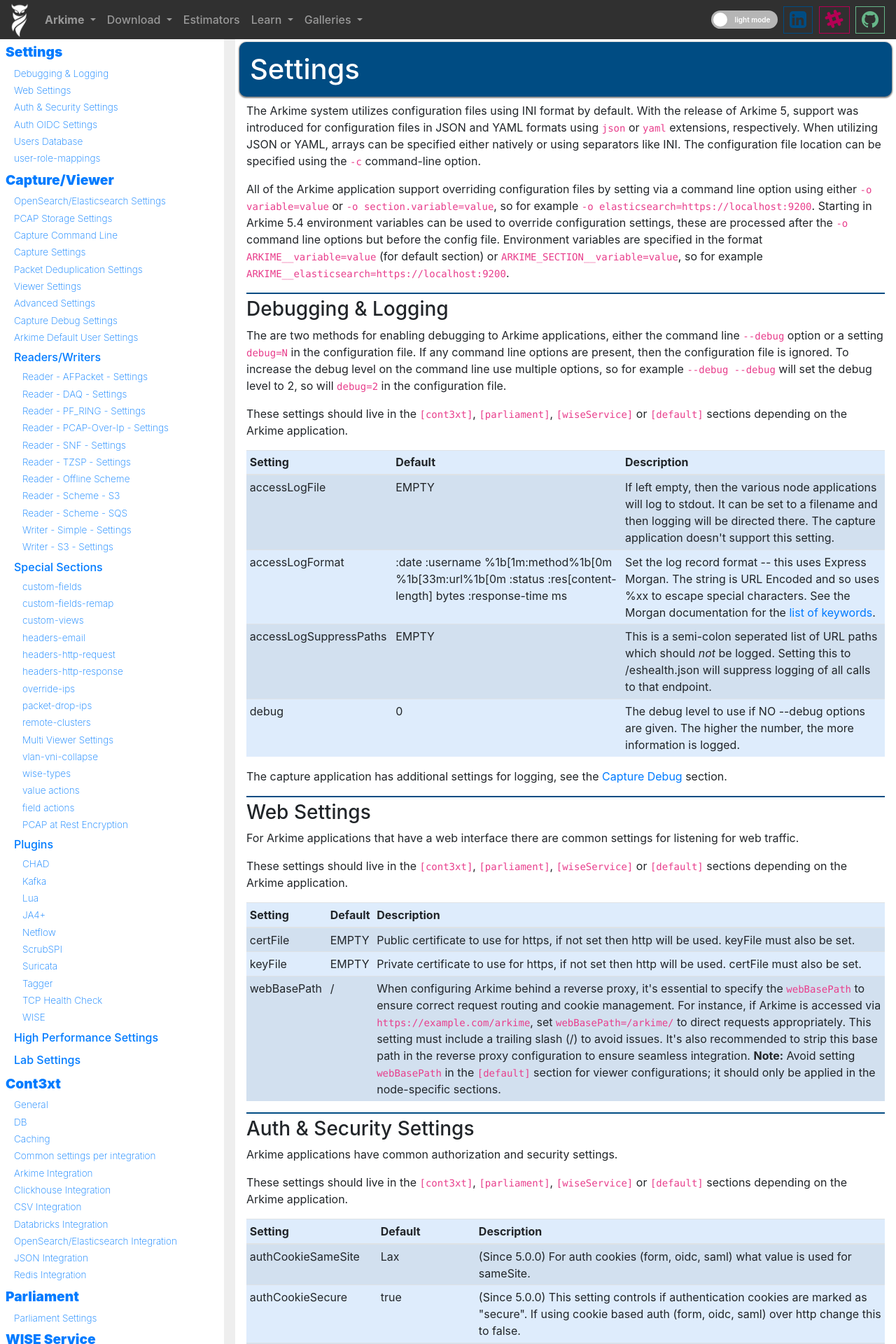
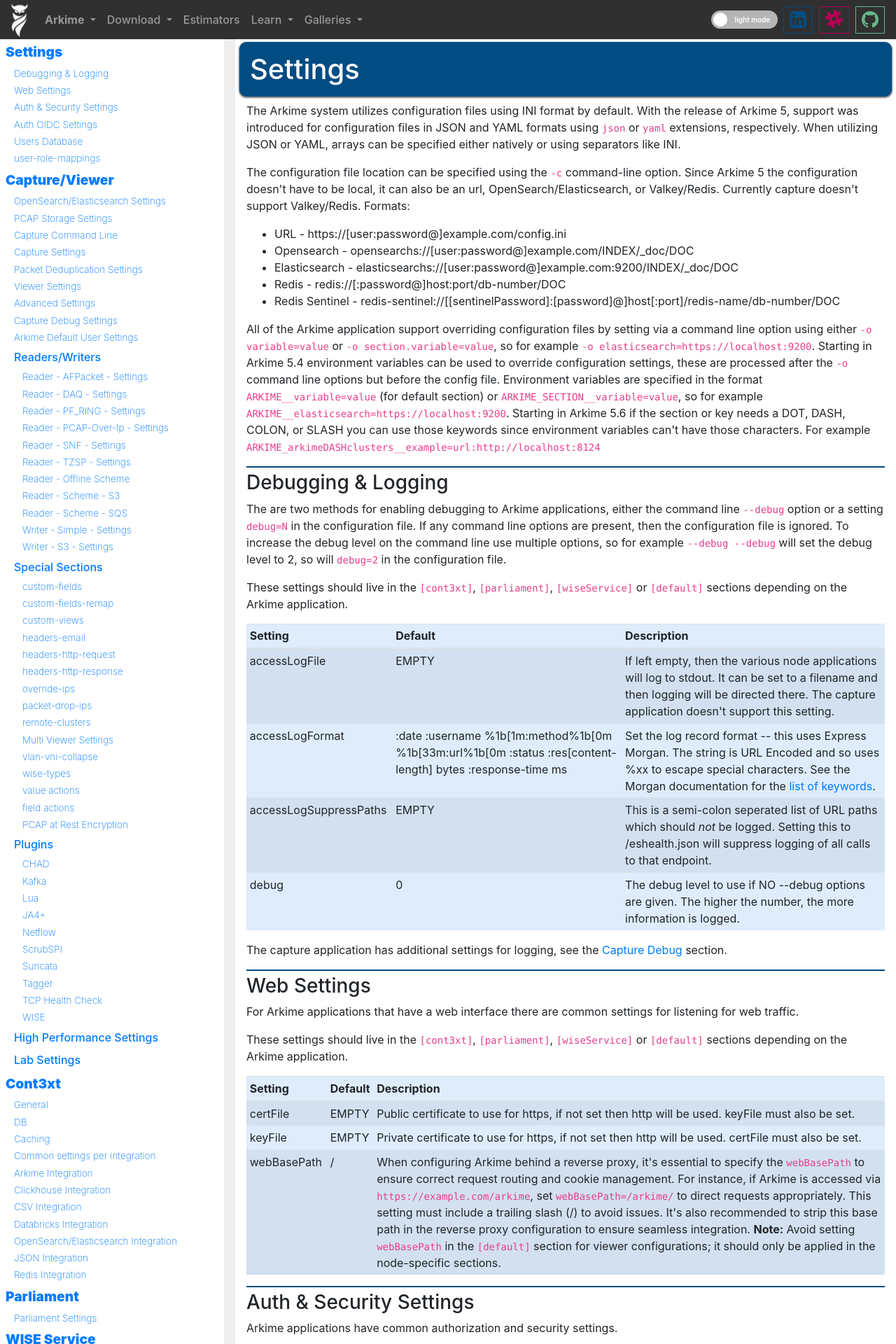
Before and after one commit to arkime/arkimeweb, a Jekyll site: the page built from settings.html, in a window 1280 px wide. Shown: the top 1920 px of the page at 70% size. Built offline with Jekyll 4.4.1, drawn with Linux system fonts in a browser that asks for light colours; some of the changed text lies outside the part shown.

Commit message:
update env section

```diff
--- a/settings.html
+++ b/settings.html
@@ -315,12 +315,24 @@
         The Arkime system utilizes configuration files using INI format by default.
         With the release of Arkime 5, support was introduced for configuration files in JSON and YAML formats using <code>json</code> or <code>yaml</code> extensions, respectively.
         When utilizing JSON or YAML, arrays can be specified either natively or using separators like INI.
+      </p>
+      <p>
         The configuration file location can be specified using the <code>-c</code> command-line option.
+        Since Arkime 5 the configuration doesn't have to be local, it can also be an url, OpenSearch/Elasticsearch, or Valkey/Redis. Currently capture doesn't support Valkey/Redis.
+        Formats:
+        <ul>
+          <li> URL - https://[user:password@]example.com/config.ini</li>
+          <li> Opensearch - opensearchs://[user:password@]example.com/INDEX/_doc/DOC</li>
+          <li> Elasticsearch - elasticsearchs://[user:password@]example.com:9200/INDEX/_doc/DOC</li>
+          <li> Redis - redis://[:password@]host:port/db-number/DOC</li>
+          <li> Redis Sentinel - redis-sentinel://[[sentinelPassword]:[password]@]host[:port]/redis-name/db-number/DOC</li>
+        </ul>
       </p>
       <p>
         All of the Arkime application support overriding configuration files by setting via a command line option using either <code>-o variable=value</code> or <code>-o section.variable=value</code>, so for example <code>-o elasticsearch=https://localhost:9200</code>.
         Starting in Arkime 5.4 environment variables can be used to override configuration settings, these are processed after the <code>-o</code> command line options but before the config file.
         Environment variables are specified in the format <code>ARKIME__variable=value</code> (for default section) or <code>ARKIME_SECTION__variable=value</code>, so for example <code>ARKIME__elasticsearch=https://localhost:9200</code>.
+        Starting in Arkime 5.6 if the section or key needs a DOT, DASH, COLON, or SLASH you can use those keywords since environment variables can't have those characters. For example <code>ARKIME_arkimeDASHclusters__example=url:http://localhost:8124</code>
       </p>
       <!-- /ini settings -->
 
```
